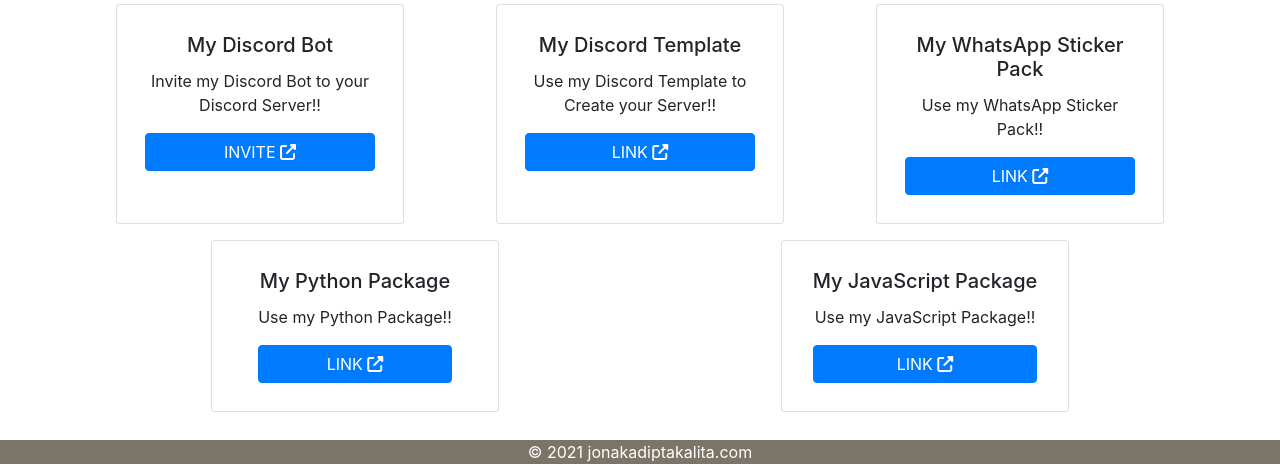
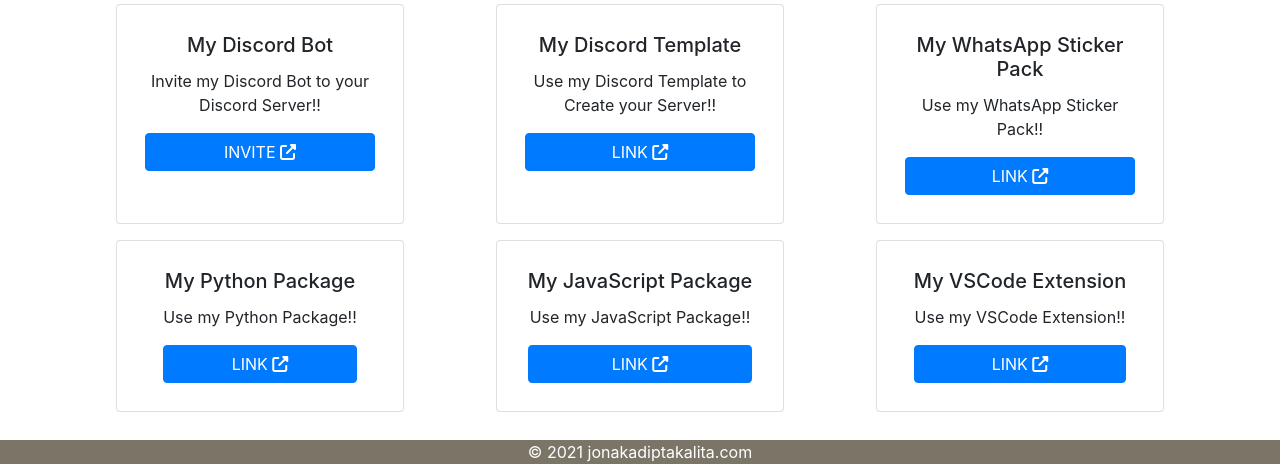
Before and after one commit to Jonak-Adipta-Kalita/JAK-Website, a Django app: page /announcements/ in a window 1280 px wide. Shown: the part 336-804 px from the top of the page. Run offline with Django 3.2, Linux system fonts and the light colour scheme; a user stored in the database is signed in; some libraries are stand-ins or nearby versions.

Commit message:
added my vscode extension to the announcemnets page

```diff
--- a/templates/announcements/announcements.html
+++ b/templates/announcements/announcements.html
@@ -118,6 +118,21 @@
 						</a>
 					</div>
 				</div>
+				<div class="card mx-auto my-2 p-2 align-items-center" style="width: 18rem;">
+					<div class="card-body">
+						<h5 class="card-title text-center">My VSCode Extension</h5>
+						<p class="card-text text-center">
+							Use my VSCode Extension!!
+						</p>
+						<a
+							href="https://marketplace.visualstudio.com/items?itemName=JAKVSCodeExtension.jak-vscode-extension"
+							target="_blank"
+							class="btn btn-primary d-block"
+						>
+							LINK <i class="fas fa-external-link-alt"></i>
+						</a>
+					</div>
+				</div>
 			</div>
 		{% else %}
 			<center><h5>You need to Login or SignUp</h5></center>
```
